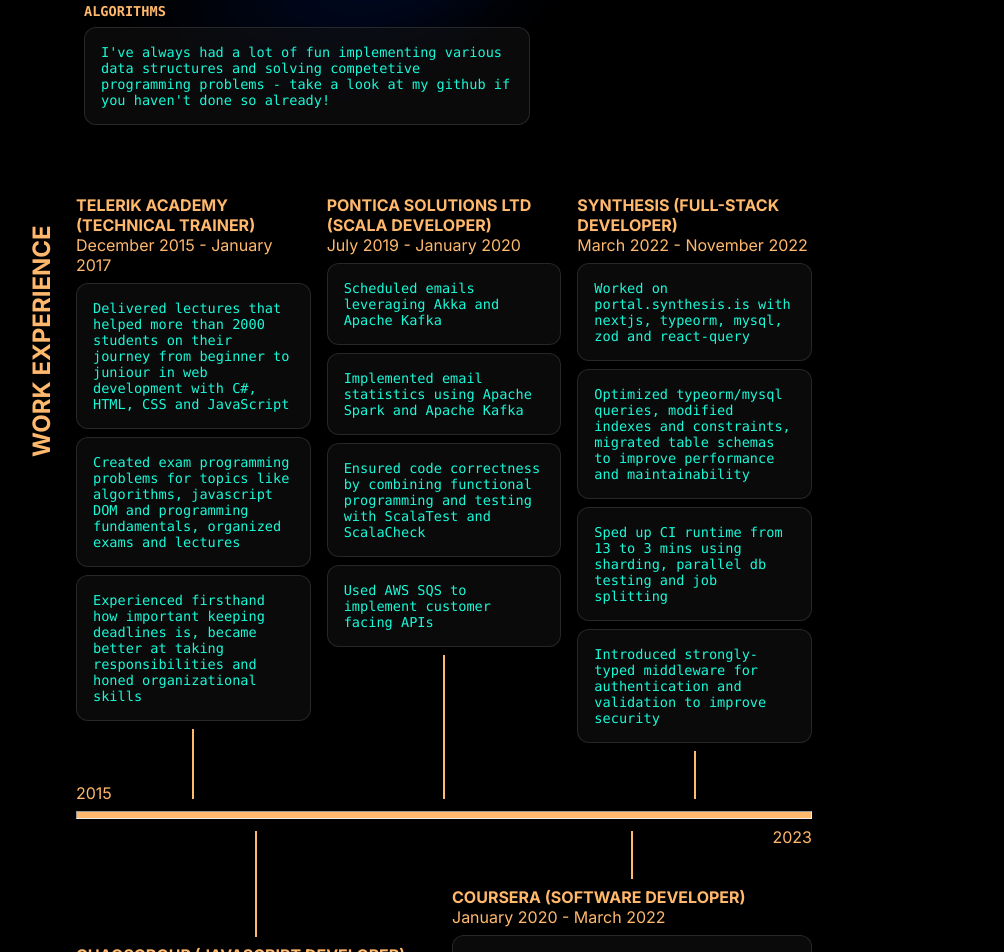
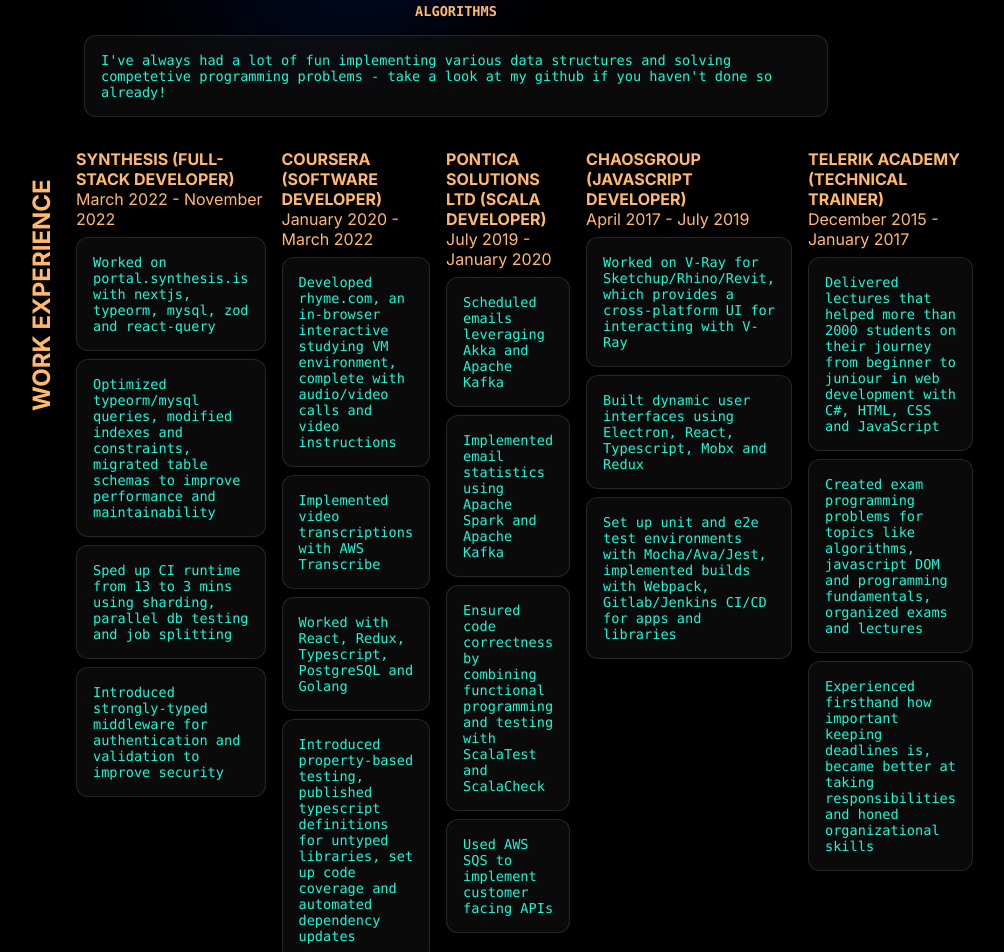
Before and after one commit to KonstantinSimeonov/cv2, a Next.js app: page / in a window 1280 px wide. Shown: the part 360-1312 px from the top of the page, without its empty margins (196-1200 px from the left). Built offline with nearby package versions, Linux system fonts and the light colour scheme.

Commit message:
refactor: use Stack component to clean up Skills

```diff
--- a/src/components/Skills.tsx
+++ b/src/components/Skills.tsx
@@ -2,16 +2,26 @@
 import ImgMap from "@/images";
 import * as React from "react";
 import styles from "@/styles/Home.module.css";
+import { Stack } from "./Stack";
 
-export const Skills: React.FC<{ skills: readonly { name: string; description: string; img_url: string }[] }> = ({ skills }) => {
+type SkillsProps = {
+  skills: readonly { name: string; description: string; img_url: string }[];
+};
+
+export const Skills: React.FC<SkillsProps> = ({ skills }) => {
   const [selected, setSelected] = React.useState(skills[0]);
 
   return (
-    <div style={{ paddingLeft: `1.5rem`, display: `flex`, flexDirection: `column`, gap: `1rem` }}>
-      <ol className={styles.cluster} >
+    <Stack sx={{ paddingLeft: `1.5rem` }} align="flex-start">
+      <ol className={styles.cluster}>
         {skills.map((s) => (
-          <li className={styles.skill} key={s.name} onClick={() => setSelected(s)} data-selected={selected.name === s.name}>
-              <div className={styles.stack} style={{ alignItems: `center` }}>
+          <li
+            className={styles.skill}
+            key={s.name}
+            onClick={() => setSelected(s)}
+            data-selected={selected.name === s.name}
+          >
+            <Stack>
               <div className={styles.description}>
                 <p
                   style={{
@@ -31,14 +41,14 @@
                   <span>{s.name}</span>
                 </p>
               </div>
-              </div>
+            </Stack>
           </li>
         ))}
       </ol>
-      <section className={styles.description} style={{ maxWidth: `60%`, display: `flex`, flexDirection: `column`, gap: `0.5rem`, height: `10rem` }}>
+      <Stack tag="section" className={styles.description}>
         <h4>{selected.name}</h4>
         <p>{selected.description}</p>
-      </section>
-    </div>
+      </Stack>
+    </Stack>
   );
 };
--- /dev/null
+++ b/src/components/Stack.tsx
@@ -0,0 +1,36 @@
+import React from "react";
+
+type StackProps = {
+  direction?: React.CSSProperties[`flexDirection`];
+  gap?: 0.5 | 1 | 2 | 3;
+  justify?: React.CSSProperties[`justifyContent`];
+  align?: React.CSSProperties[`alignItems`];
+  tag?: keyof React.ReactHTML;
+  className?: string
+  sx?: Omit<React.CSSProperties, keyof StackProps | `display` | `flexDirection` | `justifyContent` | `alignItems`>
+};
+
+export const Stack: React.FC<React.PropsWithChildren<StackProps>> = ({
+  children,
+  tag: Tag = `div`,
+  direction = `column`,
+  gap = 1,
+  justify = `flex-start`,
+  align = `center`,
+  sx = {},
+  className
+}) => (
+  <Tag
+    className={className}
+    style={{
+      ...sx,
+      display: `flex`,
+      flexDirection: direction,
+      gap: `${gap}rem`,
+      justifyContent: justify,
+      alignItems: align,
+    }}
+  >
+    {children}
+  </Tag>
+);
--- a/src/pages/index.tsx
+++ b/src/pages/index.tsx
@@ -54,13 +54,11 @@
           <h2 {...int}>Work Experience</h2>
           <div className={styles.split}>
             {(() => {
-              const leakySod = <div className={styles[`leaky-sod`]} />;
               const we = data.workExperience.map((w, i) => (
                 <div
                   key={w.location}
                   className={`${styles.work} ${styles.stack}`}
                 >
-                  {i % 2 === 1 ? leakySod : null}
                   <div>
                     <h4 {...int}>
                       {w.location} ({w.jobTitle})
@@ -74,36 +72,15 @@
                       <p key={d}>{d}</p>
                     ))}
                   </ul>
-                  {i % 2 === 0 ? leakySod : null}
                 </div>
-              ));
-
-              const [top, bottom] = we.reduce<React.ReactNode[][]>(
-                (rl, x, i) => {
-                  rl[i % 2].push(x);
-                  return rl;
-                },
-                [[], []]
-              );
+              )).reverse();
 
               const cn = `${styles.cluster} ${styles.evenly} ${styles.stretch}`;
 
               return (
-                <>
                   <div style={{ flexWrap: `nowrap` }} className={cn}>
-                    {top}
+                    {we}
                   </div>
-                  <div className={`${styles.stack} ${styles.splitter}`}>
-                    <time {...int}>2015</time>
-                    <hr />
-                    <time {...int} style={{ alignSelf: `flex-end` }}>
-                      {new Date().getFullYear()}
-                    </time>
-                  </div>
-                  <div style={{ flexWrap: `nowrap` }} className={cn}>
-                    {bottom}
-                  </div>
-                </>
               );
             })()}
           </div>
```
Lines whose indentation alone changed are shown as unchanged.
